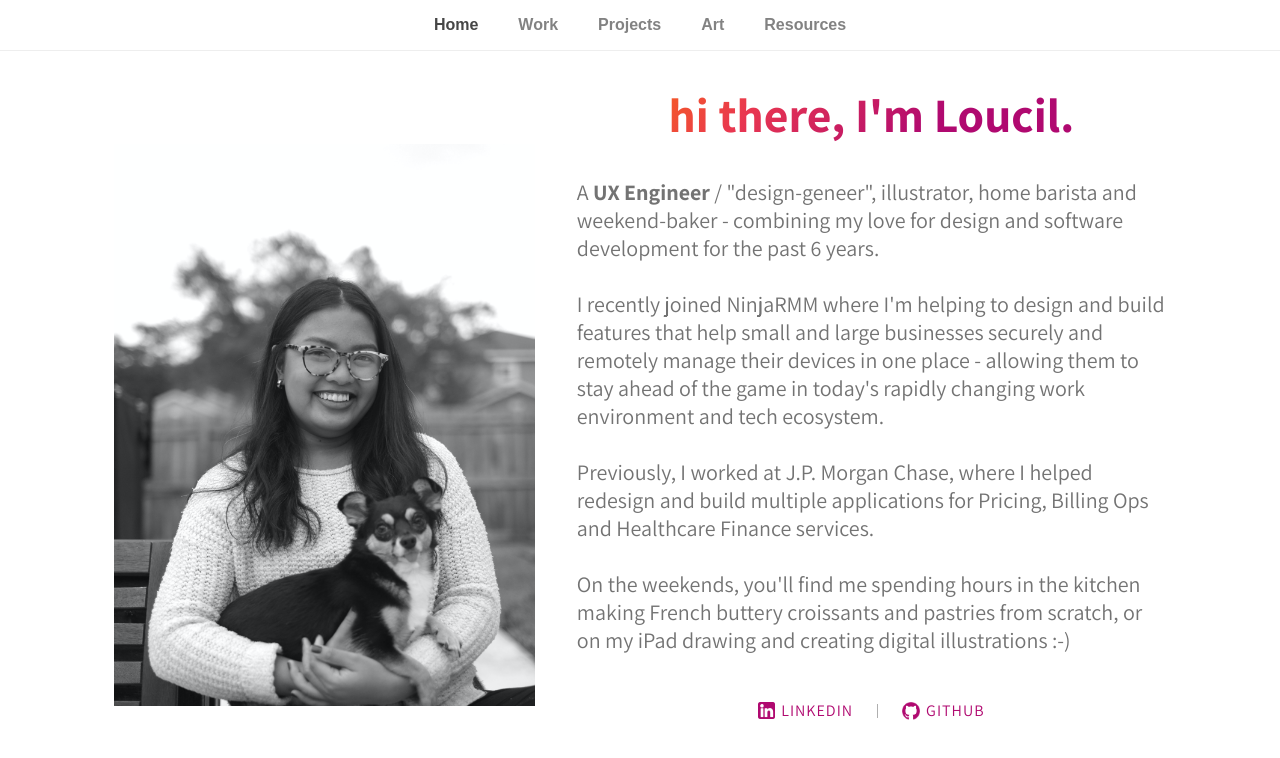
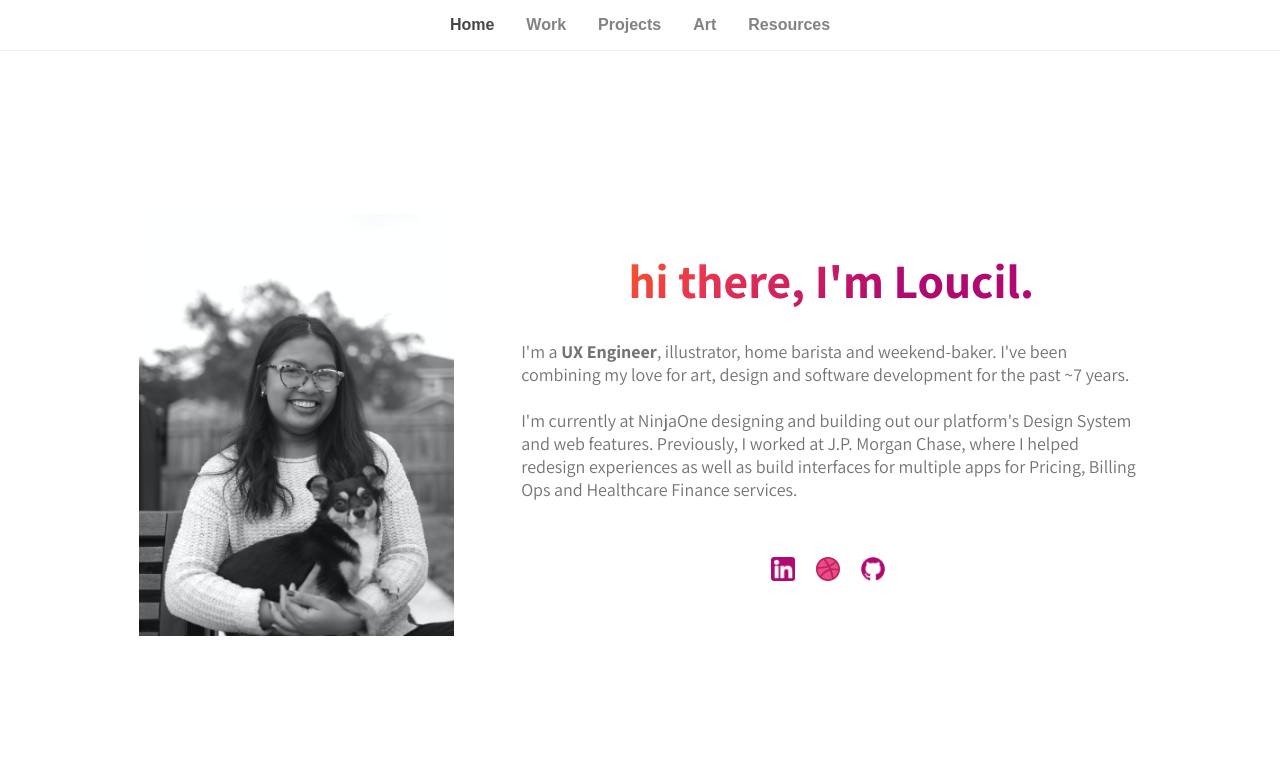
Before and after one commit to loucilvr/loucilrubio.github.io, a React (Create React App) app: page / in a window 1280 px wide. Shown: the top 758 px of the page. Built offline with nearby package versions, Linux system fonts and the light colour scheme.

Commit message:
Added Dribbble portfolio link, removed link labels, other style temp cleanup

```diff
--- a/src/App.js
+++ b/src/App.js
@@ -9,11 +9,6 @@ import Contact from "./pages/Contact/Contact";
 import { createUseStyles } from "react-jss";
 import Experience from "./pages/Experience/Experience";
 
-/*
-
- "@media (min-width: 769px)": {}
- "@media (max-width: 768px)": {}
-*/
 const useStyles = createUseStyles({
   content: {
     width: "100%",
--- a/src/components/Menu/Menu.js
+++ b/src/components/Menu/Menu.js
@@ -35,7 +35,7 @@ const useStyles = createUseStyles({
     fontWeight: "600",
     color: "#838383",
     "@media (max-width: 768px)": {
-      padding: "6px 14px",
+      padding: "6px 12px",
       textDecoration: "none",
       fontSize: "14px",
       "&:hover": {
@@ -47,7 +47,7 @@ const useStyles = createUseStyles({
         backgroundColor: "#f3f3f3",
         borderRadius: "4px",
       },
-      padding: "6px 20px",
+      padding: "6px 16px",
       fontSize: "16px",
       color: "#828282",
     },
--- a/src/pages/Home/Home.js
+++ b/src/pages/Home/Home.js
@@ -2,6 +2,7 @@ import React from "react";
 import Headshot from "../../assets/img/2021-headshot.png";
 import Linkedin from "../../assets/img/linkedinLogo.png";
 import Github from "../../assets/img/githubLogo.png";
+import Dribbble from "../../assets/img/dribbble-icon.svg";
 import { createUseStyles } from "react-jss";
 import PageHeading from "../../components/Typography/PageHeading";
 
@@ -15,32 +16,31 @@ const useStyles = createUseStyles({
 		"@media (max-width: 768px)": {
 			alignItems: "center",
 			flexDirection: "column",
-      padding: "48px 24px 24px 24px",
+			padding: "48px 24px",
 		},
 		"@media (min-width: 769px)": {
 			padding: "24px",
 			width: "100%",
+			justifyContent: "space-evenly",
 		},
 	},
 	aboutCopyContainer: {
 		"@media (min-width: 769px)": {
-      width: "800px",
+			width: "620px",
 			paddingLeft: "42px",
 		},
 	},
-  linkedinLogo: {
+	companyLogo: {
 		display: "inline",
-    width: "17px",
+		width: "24px",
 		marginRight: "6px",
+		"&:hover": {
+			marginTop: "-8px",
 		},
-  githubLogo: {
-    display: "inline",
-    width: "18px",
-    marginRight: "6px",
 	},
 	headshot: {
 		"@media (min-width: 769px)": {
-      width: "40%",
+			width: "30%",
 		},
 		"@media (max-width: 768px)": {
 			width: "60%",
@@ -49,7 +49,7 @@ const useStyles = createUseStyles({
 	},
 	aboutDetails: {
 		"@media (min-width: 769px)": {
-      fontSize: "22px",
+			fontSize: "18px",
 		},
 		"@media (max-width: 768px)": {
 			fontSize: "20px",
@@ -62,20 +62,24 @@ const useStyles = createUseStyles({
 		backgroundColor: "#afafaf",
 		margin: "0 24px",
 	},
+	mediaLinksContainer: {
+		display: "flex",
+		justifyContent: "center",
+		alignItems: "center",
+		height: "60px",
+	},
 	mediaLinks: {
+		width: "120px",
 		margin: "46px 0",
 		display: "flex",
 		alignItems: "center",
-    justifyContent: "center",
+		justifyContent: "space-between",
 		fontSize: "16px",
 		letterSpacing: "1px",
 		textDecoration: "none",
 		"& > a": {
 			textDecoration: "none",
 			color: "#b00970",
-      "&:hover": {
-        textDecoration: "underline",
-      },
 		},
 	},
 });
@@ -92,50 +96,55 @@ const Home = () => {
 			<div className={classes.aboutCopyContainer}>
 				<PageHeading title="hi there, I'm Loucil." />
 				<p className={classes.aboutDetails}>
-          A <strong> UX Engineer</strong> / "design-geneer", illustrator, home
-          barista and weekend-baker - combining my love for design and software
-          development for the past 6 years.
+					I'm a <strong> UX Engineer</strong>, illustrator, home barista and
+					weekend-baker. I've been combining my love for art, design and
+					software development for the past ~7 years.
 					<br />
 					<br />
-          I recently joined NinjaRMM where I'm helping to design and build
-          features that help small and large businesses securely and remotely
-          manage their devices in one place - allowing them to stay ahead of the
-          game in today's rapidly changing work environment and tech ecosystem.
+					I'm currently at NinjaOne designing and building out our platform's
+					Design System and web features. Previously, I worked at J.P. Morgan
+					Chase, where I helped redesign experiences as well as build interfaces
+					for multiple apps for Pricing, Billing Ops and Healthcare Finance
+					services.
 					<br />
 					<br />
-          Previously, I worked at J.P. Morgan Chase, where I helped redesign and
-          build multiple applications for Pricing, Billing Ops and Healthcare
-          Finance services.
-          <br />
-          <br />
-          On the weekends, you'll find me spending hours in the kitchen making
-          French buttery croissants and pastries from scratch, or on my iPad
-          drawing and creating digital illustrations :-)
 				</p>
-        <section className={classes.mediaLinks}>
+				<section className={classes.mediaLinksContainer}>
+					<div className={classes.mediaLinks}>
+						<a
+							href="https://www.linkedin.com/in/mlcrubio"
+							target="_blank"
+							rel="noopener noreferrer"
+							aria-label="View my LinkedIn Profile">
 							<img
 								src={Linkedin}
 								alt="LinkedIn company logo"
-            className={classes.linkedinLogo}
-          />{" "}
+								className={classes.companyLogo}
+							/>
+						</a>
 						<a
-            href="https://www.linkedin.com/in/mlcrubio"
-            aria-label="View my LinkedIn Profile"
-          >
-            LINKEDIN
+							href="https://dribbble.com/loucilvr"
+							target="_blank"
+							rel="noopener noreferrer"
+							aria-label="View my Dribbble shots">
+							<img
+								src={Dribbble}
+								alt="Dribbble company logo"
+								className={classes.companyLogo}
+							/>
 						</a>
-          <div className={classes.divider} />
+						<a
+							href="https://github.com/loucilvr"
+							target="_blank"
+							rel="noopener noreferrer"
+							aria-label="View my GitHub Projects">
 							<img
 								src={Github}
 								alt="Github company logo"
-            className={classes.githubLogo}
-          />{" "}
-          <a
-            href="https://github.com/loucilvr"
-            aria-label="View my GitHub Projects"
-          >
-            GITHUB
+								className={classes.companyLogo}
+							/>
 						</a>
+					</div>
 				</section>
 			</div>
 		</div>
```
Also changed, not shown: src/assets/img/dribbble-icon.svg (added), 1 other file (tests, documents, lock files or other folders). Lines whose indentation alone changed are shown as unchanged.
